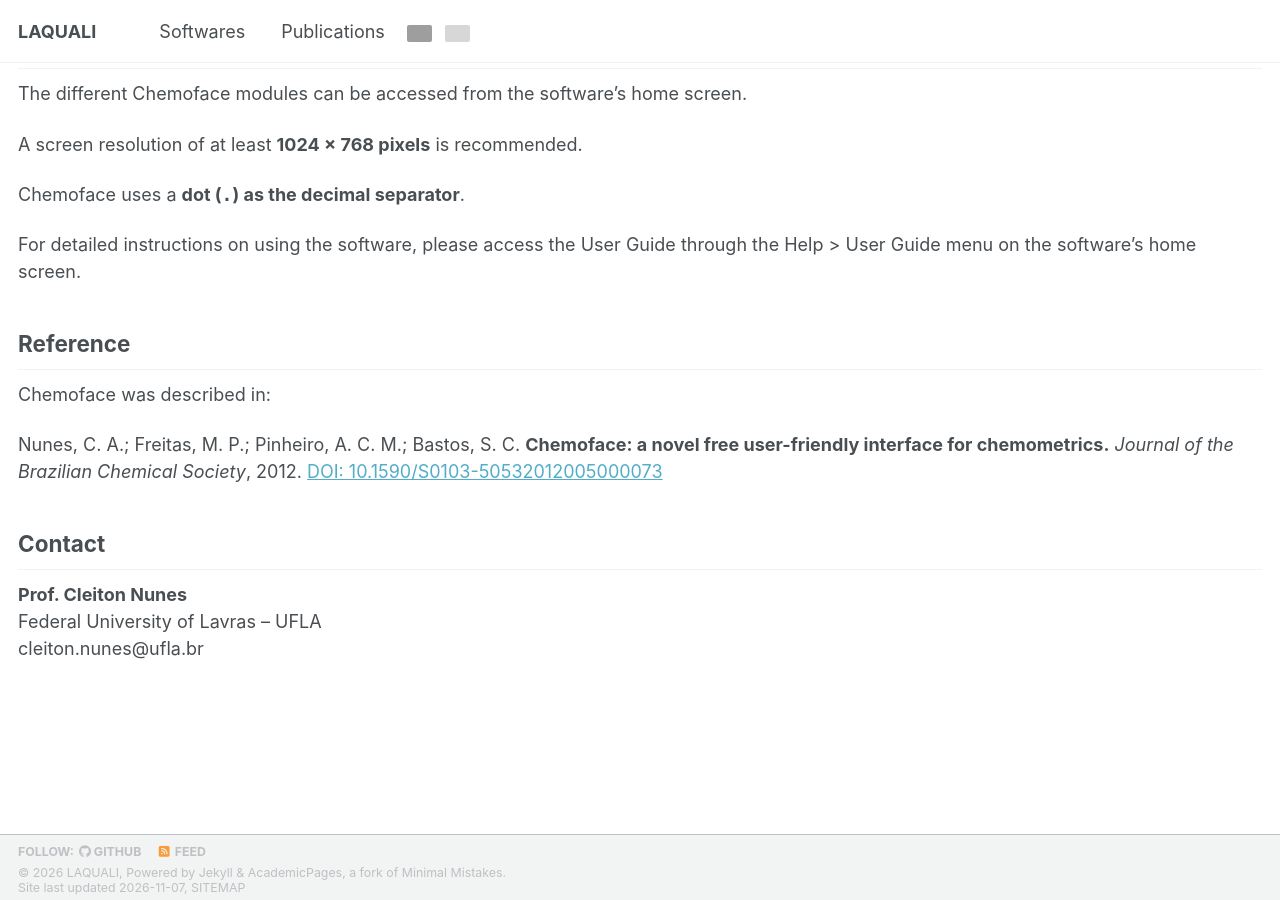
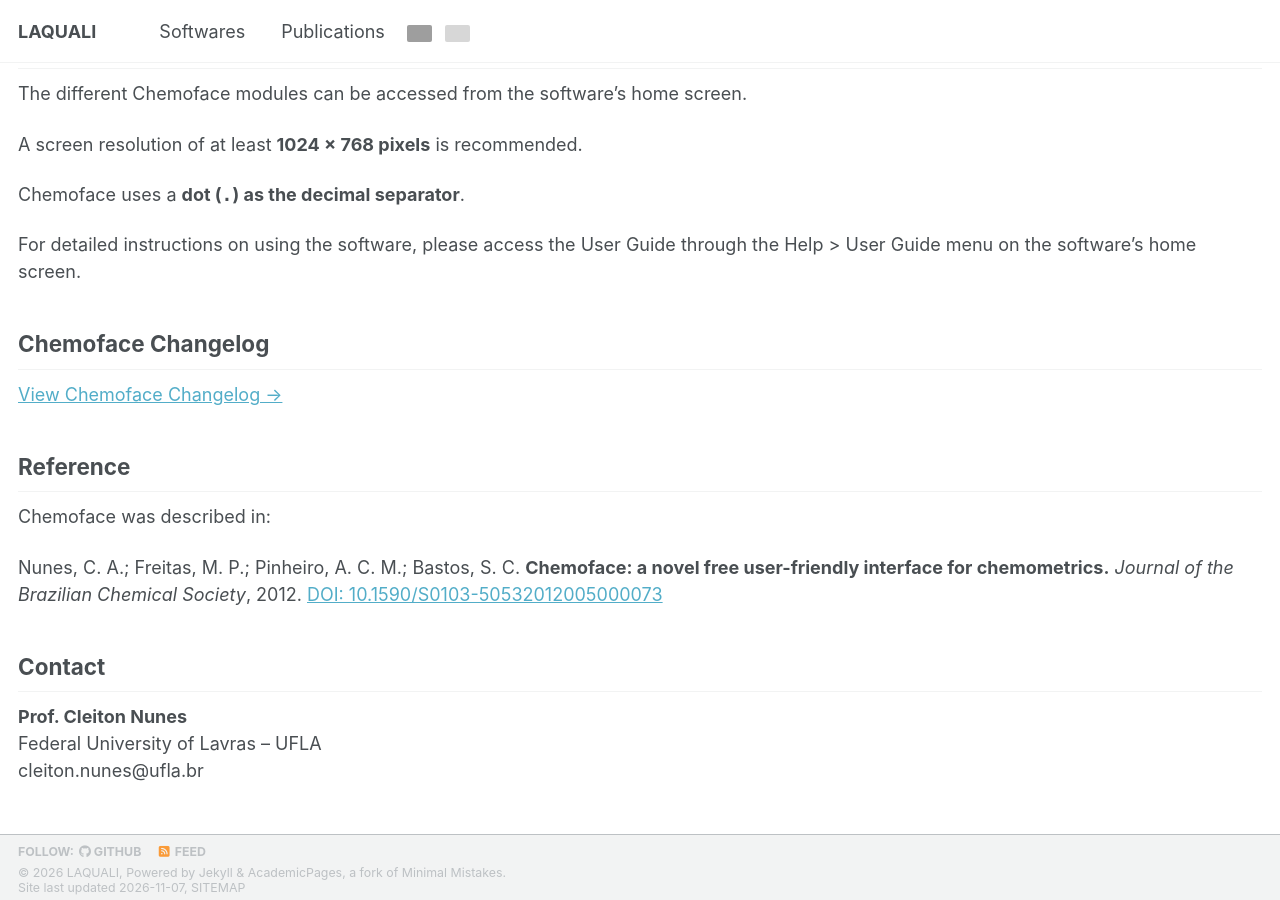
Before and after one commit to LAQUALI-UFLA/laquali-ufla.github.io, a Jekyll site: the page built from _pages/softwares/chemoface.md, in a window 1280 px wide and 900 px high, scrolled down 1879 px. Built offline with Jekyll 4.4.1, drawn with Linux system fonts in a browser that asks for light colours; a style sheet for code colours, icons or effects is not loaded; grey boxes are pictures that could not be loaded.

Commit message:
Add changelog section to Chemoface documentation
Added a changelog section with a link to the Chemoface changelog.

```diff
--- a/_pages/softwares/chemoface.md
+++ b/_pages/softwares/chemoface.md
@@ -73,6 +73,9 @@ Chemoface uses a **dot (`.`) as the decimal separator**.
 
 For detailed instructions on using the software, please access the User Guide through the Help > User Guide menu on the software's home screen.
 
+## Chemoface Changelog
+[View Chemoface Changelog →](/chemoface_changelog/)
+
 ## Reference
 
 Chemoface was described in:
```
